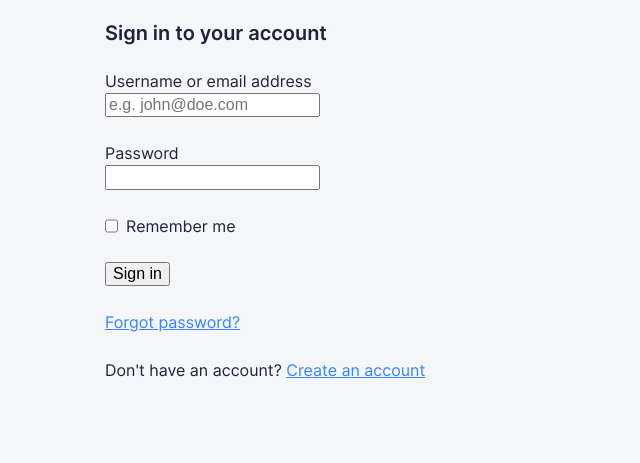
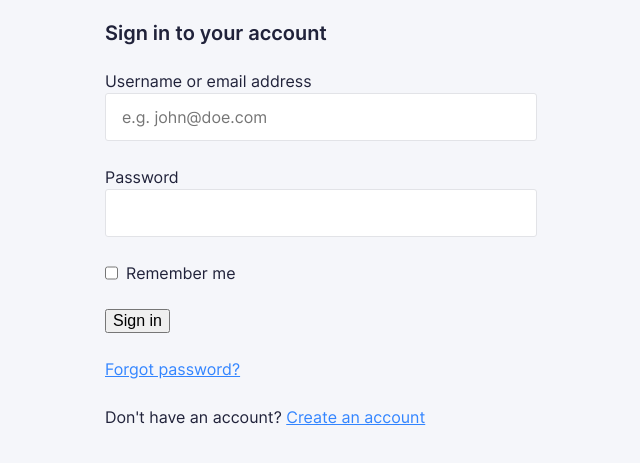
Before and after one commit to nmct-create3/login-form-design-JarneDel, a plain HTML site: page index.html in a window 1280 px wide. Shown: the part 75-538 px from the top of the page, without its empty margins (319-959 px from the left). Drawn offline with Linux system fonts and the light colour scheme.

Commit message:
design input fields

```diff
--- a/css/screen.css
+++ b/css/screen.css
@@ -497,9 +497,25 @@ a:focus {
     Class to put on all input="text" like form inputs
 */
 
-.c-input {}
+.c-input {
+    -webkit-appearance: none;
+    -moz-appearance: none;
+    appearance: none;
+    border: 1px solid #e2e3e7;
+    width: 100%;
+    border-radius: 3px;
+    font-family: inherit;
+    color: var(--global-text-color);
+    /* height: 3rem; */
+    /* replaces height */
+    padding: 11px 16px;
+    line-height: 24px;
+    outline: none;
+}
 
-.c-input:focus {}
+.c-input:focus {
+    border-color: 0 0 0 3px #4f95ff;
+}
 
 /*
     Component: Label
--- a/index.html
+++ b/index.html
@@ -45,13 +45,14 @@
                         <label for="username">
                             Username or email address
                         </label>
-                        <input type=" email" name="username" id="username" placeholder="e.g. john@doe.com" required>
+                        <input class="c-input" type="email" name="username" id="username"
+                            placeholder="e.g. john@doe.com" required>
                     </p>
                     <p class="c-form-field">
                         <label for="password">
                             Password
                         </label>
-                        <input type="password" name="password" id="password" required>
+                        <input class="c-input" type="password" name="password" id="password" required>
                     </p>
                     <p class="c-form-field c-form-field__options">
                         <input type="checkbox" name="rememberme" id="rememberme">
```
